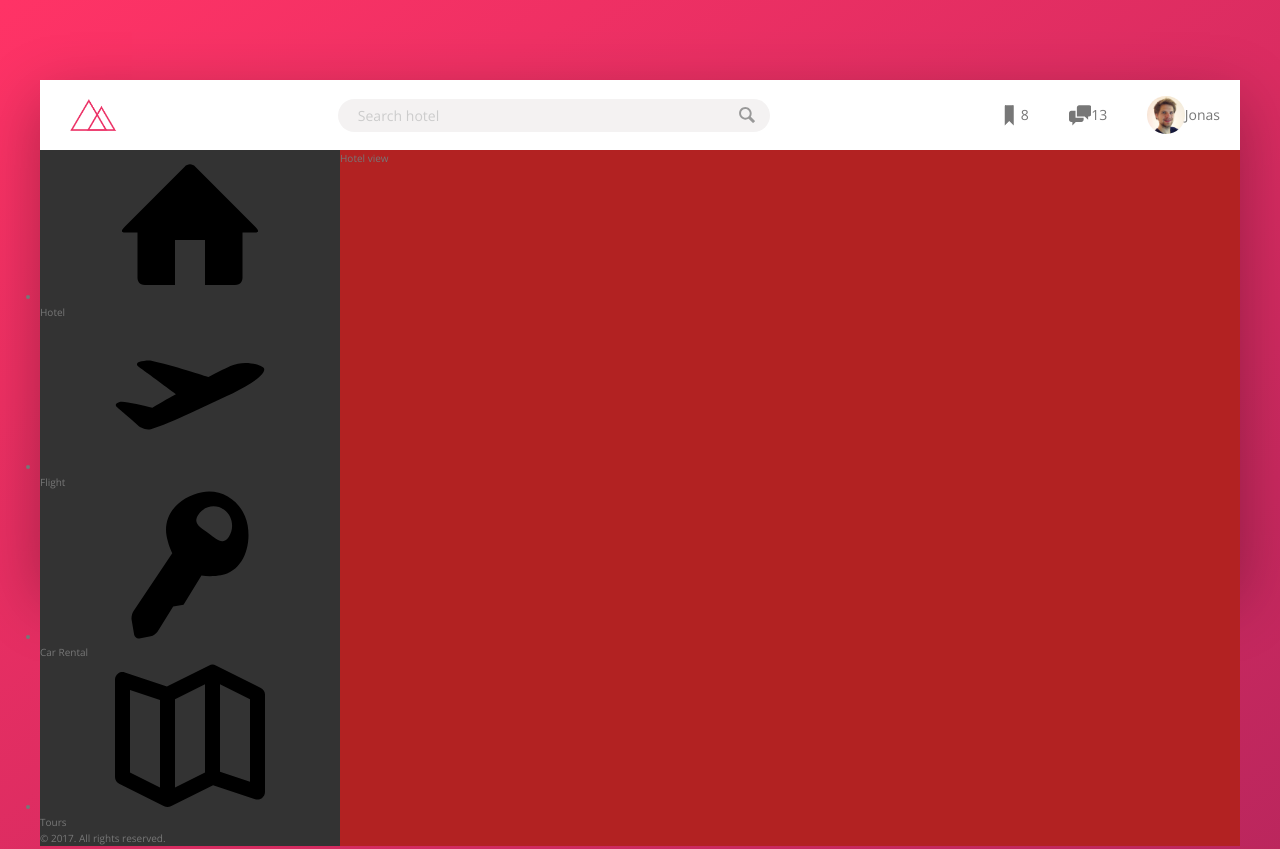
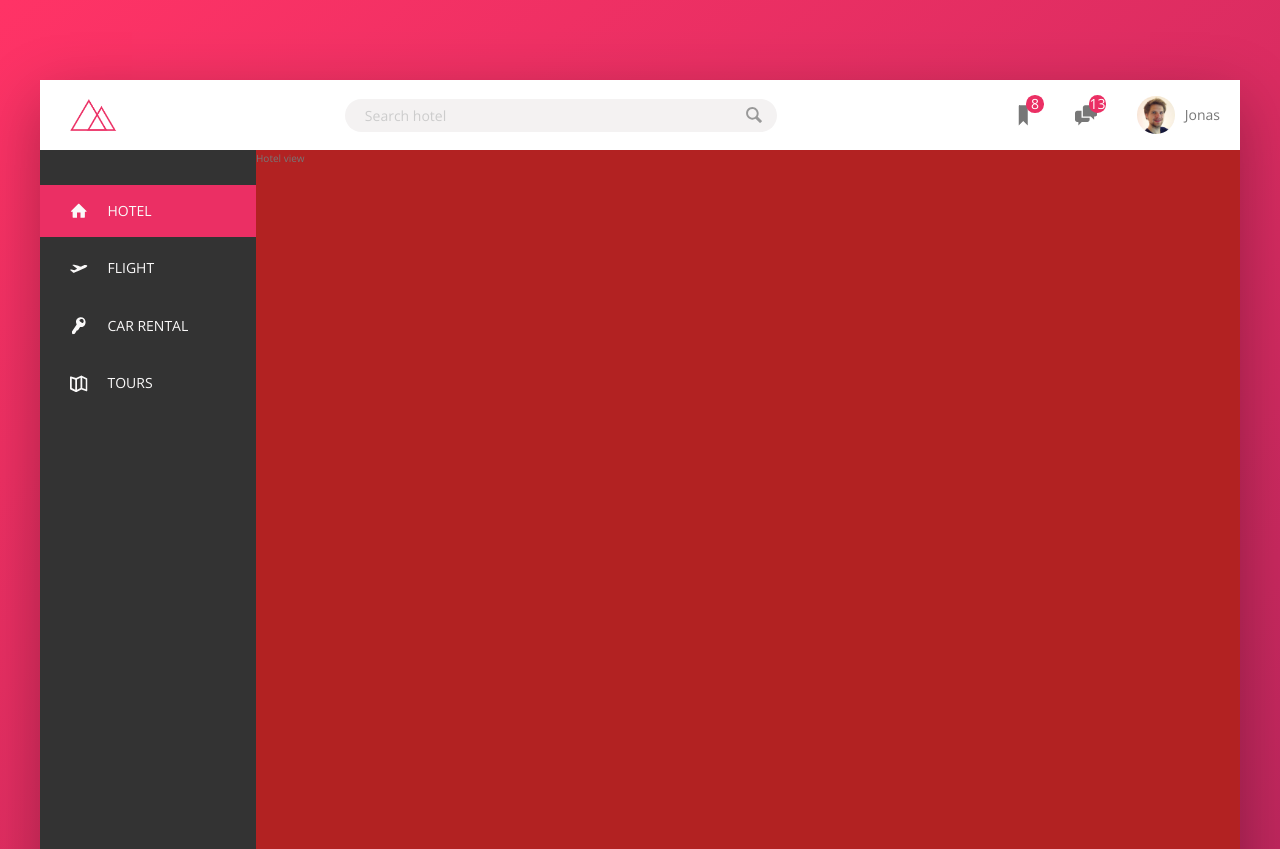
Before and after one commit to Roykssop/css-sasss, a website: page Trillo/starter/index.html in a window 1280 px wide. Shown: the top 849 px of the page. Drawn offline with nearby package versions, Linux system fonts and the light colour scheme.

Commit message:
Sidenav avances

```diff
--- a/Trillo/starter/index.html
+++ b/Trillo/starter/index.html
@@ -44,37 +44,37 @@
             <div class="content">
                 <nav class="sidebar">
                     <ul class="side-nav">
-                        <li class="side-nav__item">
+                        <li class="side-nav__item side-nav__item--active">
                             <a href="#" class="side-nav__link">
                                 <svg class="side-nav__icon">
                                     <use xlink:href="img/sprite.svg#icon-home"></use>
                                 </svg>
+                                <span>Hotel</span>
                             </a>
-                            <span>Hotel</span>
                         </li>
                         <li class="side-nav__item">
                             <a href="#" class="side-nav__link">
                                 <svg class="side-nav__icon">
                                     <use xlink:href="img/sprite.svg#icon-aircraft-take-off"></use>
                                 </svg>
+                                <span>Flight</span>
                             </a>
-                            <span>Flight</span>
                         </li>
                         <li class="side-nav__item">
                             <a href="#" class="side-nav__link">
                                 <svg class="side-nav__icon">
                                     <use xlink:href="img/sprite.svg#icon-key"></use>
                                 </svg>
+                                <span>Car Rental</span>
                             </a>
-                            <span>Car Rental</span>
                         </li>
                         <li class="side-nav__item">
                             <a href="#" class="side-nav__link">
                                 <svg class="side-nav__icon">
                                     <use xlink:href="img/sprite.svg#icon-map"></use>
                                 </svg>
+                                <span>Tours</span>
                             </a>
-                            <span>Tours</span>
                         </li>
                     </ul>
 
--- a/Trillo/starter/sass/_base.scss
+++ b/Trillo/starter/sass/_base.scss
@@ -50,13 +50,14 @@ html{
 }
 
 body {
-    background-color : #eb2f64;
     font-family: 'Open Sans', sans-serif;
     font-weight: 400;
     line-height: 1.6;
-    background-image: linear-gradient(to right bottom,var(--color-primary-light),var(--color-primary-dark));
+    color: var(--color-grey-dark-2);
+    background-image: linear-gradient(to right bottom, var(--color-primary-light), var(--color-primary-dark));
     background-size: cover;
     background-repeat: no-repeat;
-    height: 100vh;
+
+    min-height: 100vh; /* Completa el fondo hasta el final */
     color: var(--color-grey-dark-2);
 }
--- a/Trillo/starter/sass/_components.scss
+++ b/Trillo/starter/sass/_components.scss
@@ -82,7 +82,7 @@
     }
 
     &__icon-box {
-
+        position: relative;
     }
 
     &__icon {
@@ -92,6 +92,17 @@
     }
 
     &__notification {
+        position: absolute;
+        top:1.5rem;
+        right: 1.1rem;
+        height: 1.75rem;
+        width: 1.75rem;
+        background-color: var(--color-primary);
+        color: white;
+        border-radius: 50%;
+        display: flex;
+        align-items: center;
+        justify-content: center;
 
     }
 
@@ -102,9 +113,73 @@
     &__user-photo {
         height: 3.75rem;
         border-radius: 50%; /* Imagen redondeada */
+        margin-right: 1rem;
     }
 
     &__user-name {
 
     }
 }
+
+///////////////////////////////////////////
+/// SIDE NAVIGATION
+.side-nav{
+    font-size: 1.4rem;
+    list-style: none;
+    margin-top: 3.5rem;
+
+    &__item{
+        position: relative;
+        &:not(:last-child){
+            margin-bottom: .5rem;
+        }
+    }
+
+    &__item::before { /* Elemento que inicia animacion sobre el hover */
+        content: "";
+        position: absolute;
+        top: 0;
+        left: 0;
+        height: 100%;
+        width: 3px;
+        background-color: var(--color-primary);
+        transform: scaleY(0); /* Estado inicial */
+        /* transform-origin: bottom; Puede setear de donde empieza la transformación */
+        transition: transform .2s,
+                    width .4s cubic-bezier(1,0,0,1) .2s,
+                    background-color .1s; /* Se puede setear distintas configuraciones para la animación de cada propieda en especifico */
+    }
+
+    &__item:hover::before,
+    &__item--active::before{
+        transform: scaleY(1); /* Se agranda el pseudoelemento befor al hacer hover en item */
+        width:100%;
+    }
+
+    &__link:link,
+    &__link:visited{
+        color: var(--color-grey-light-1);
+        text-decoration: none;
+        text-transform: uppercase;
+        display:block;
+        padding: 1.5rem 3rem;
+        display:flex;
+        align-items: center;
+        position: relative; /* El z-index solo funciona si hay una posición especificada */
+        z-index: 10;
+    }
+
+    &__icon{
+        width:1.75rem;
+        height: 1.75rem;
+        margin-right: 2rem;
+        fill:currentColor;
+    }
+}
+
+.legal{
+    font-size: 1.2rem;
+    color: var(--color-grey-light-4);
+    padding:2.5rem;
+    text-align: center;
+}
--- a/Trillo/starter/sass/_layout.scss
+++ b/Trillo/starter/sass/_layout.scss
@@ -3,7 +3,7 @@
     margin: 8rem auto;
     background-color: var(--color-grey-light-1);
     box-shadow: var(--shadow-dark); /* usamos var css para grabar las prop del shadow */
-    height: 50rem;
+    min-height: 50rem; /* Completa el fondo hasta el final */
 }
 
 .header{
@@ -23,9 +23,16 @@
 .sidebar{
     background-color: var(--color-grey-dark-1);
     flex: 0 0 18%; /* grow = 0 no queremos que el el crezca si hay espacion, ni que se reduzca */
+    display:flex;
+    flex-direction: column;
+    justify-content: space-between;
 }
 
 .hotel-view{
     background-color:firebrick;
     flex: 1; /* ocupa espacio restante 72% */
+
+    // TEST
+    height: 80rem;
+
 }
```
Also changed, not shown: Trillo/starter/css/style.css.
